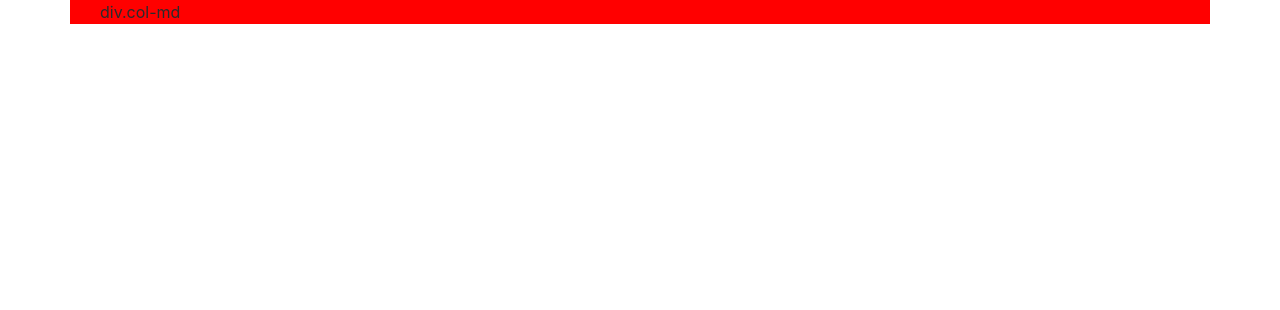
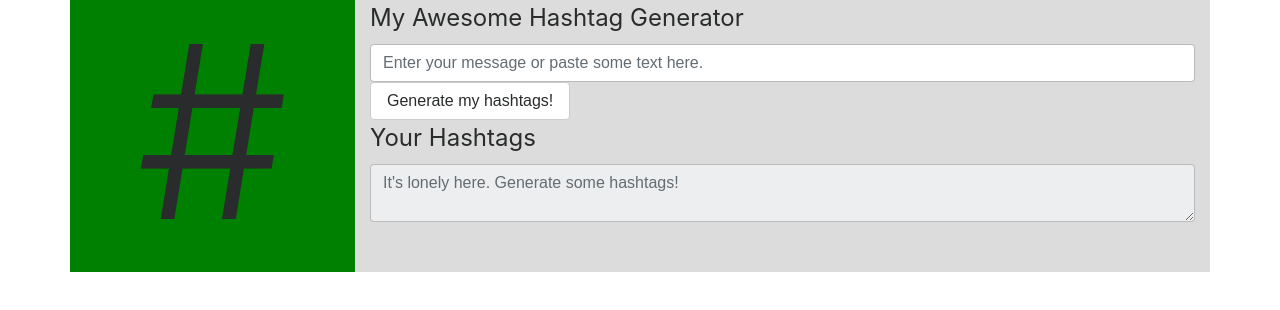
Before and after one commit to khellytaguinod/My-Hashtag-Generator, a plain HTML site: page index.html in a window 1280 px wide. Drawn offline with nearby package versions, Linux system fonts and the light colour scheme.

Commit message:
Working Website
revised and working website of hashtag generator

```diff
--- a/index.html
+++ b/index.html
@@ -13,9 +13,71 @@
 </head>
 <body>
 	<div class="container">
-		<div class="col-lg-12 col-md-12">
-			div.col-md
+		<div class="row">
+			<div class="col-md-3">
+				<h1 class="display-1 text-center">#</h1>
+			</div>
+			<div class="col-md-9 test">
+				<div class="row">
+					<div class="col-md-12">
+						<form>
+						 <fieldset>
+						  <legend>My Awesome Hashtag Generator</legend>
+						   <input id="message" type="text" class="form-control input-lg"
+			                onClick="handleClick()"
+			                onKeypress="handleKeyPress(event)"
+			                onBlur="handleBlur(event)"
+			                placeholder="Enter your message or paste some text here.">
+              			  <button type="button" class="btn btn-secondary" onclick="generateHashtag()">Generate my hashtags!</button>
+						 </fieldset>
+						</form>
+
+					</div>
+					<div class="col-md-12">
+						<form>
+						 <fieldset>
+						  <legend>Your Hashtags</legend>
+
+						  <textarea class="form-control" id="results" placeholder="It's lonely here. Generate some hashtags!" readonly></textarea>
+						 </fieldset>
+						</form>
+					</div>
+				</div>
+			</div>
 		</div>
 	</div>
+<script type="text/javascript">
+	let removePunctuations = function(input) {
+      return input.replace(/[&\/\\#,+()$~%.'":;*?<>{}\^\@\-\=\`\!]/g, '');
+    }
+    let generateHashtag = function(message) {
+      let input = document.getElementById("message").value.trim();
+      let cleanString = removePunctuations(input);
+
+      let words = cleanString.split(" ");
+      let results = words.map( word => ` #${word}` )
+        .filter(word => word.length > 2)
+        .join(" ")
+        .toLowerCase();
+
+      // display results
+      document.getElementById("results").innerHTML = results;
+    };
+    let handleClick = function() {
+      document.getElementById("message").placeholder = "";
+    }
+    function handleKeyPress(e){
+        if(e.keyCode === 13){
+            e.preventDefault(); // Ensure it is only this code that rusn
+            generateHashtag();
+        }
+    }
+    function handleBlur(e){
+        e.preventDefault(); // Ensure it is only this code that rusn
+        document.getElementById("message").placeholder =
+          "Enter your message or paste some text here.";
+    }
+</script>
+
 </body>
 </html>
--- a/scss/main.scss
+++ b/scss/main.scss
@@ -3,6 +3,7 @@ html {
   -moz-box-sizing: border-box;
   box-sizing: border-box;
 }
+
 *, *:before, *:after {
   -webkit-box-sizing: inherit;
   -moz-box-sizing: inherit;
@@ -10,5 +11,16 @@ html {
   }
 
 .container {
-	background-color: red;
+	//background-color: red;
+	height: auto;
+	background-color: green;
 }
+
+.display-1 {
+	//color: green;
+	font-size: 15em;
+}
+
+.test {
+	background-color: #DCDCDC;
+}
```
Also changed, not shown: css/main.css, 1 other file.
